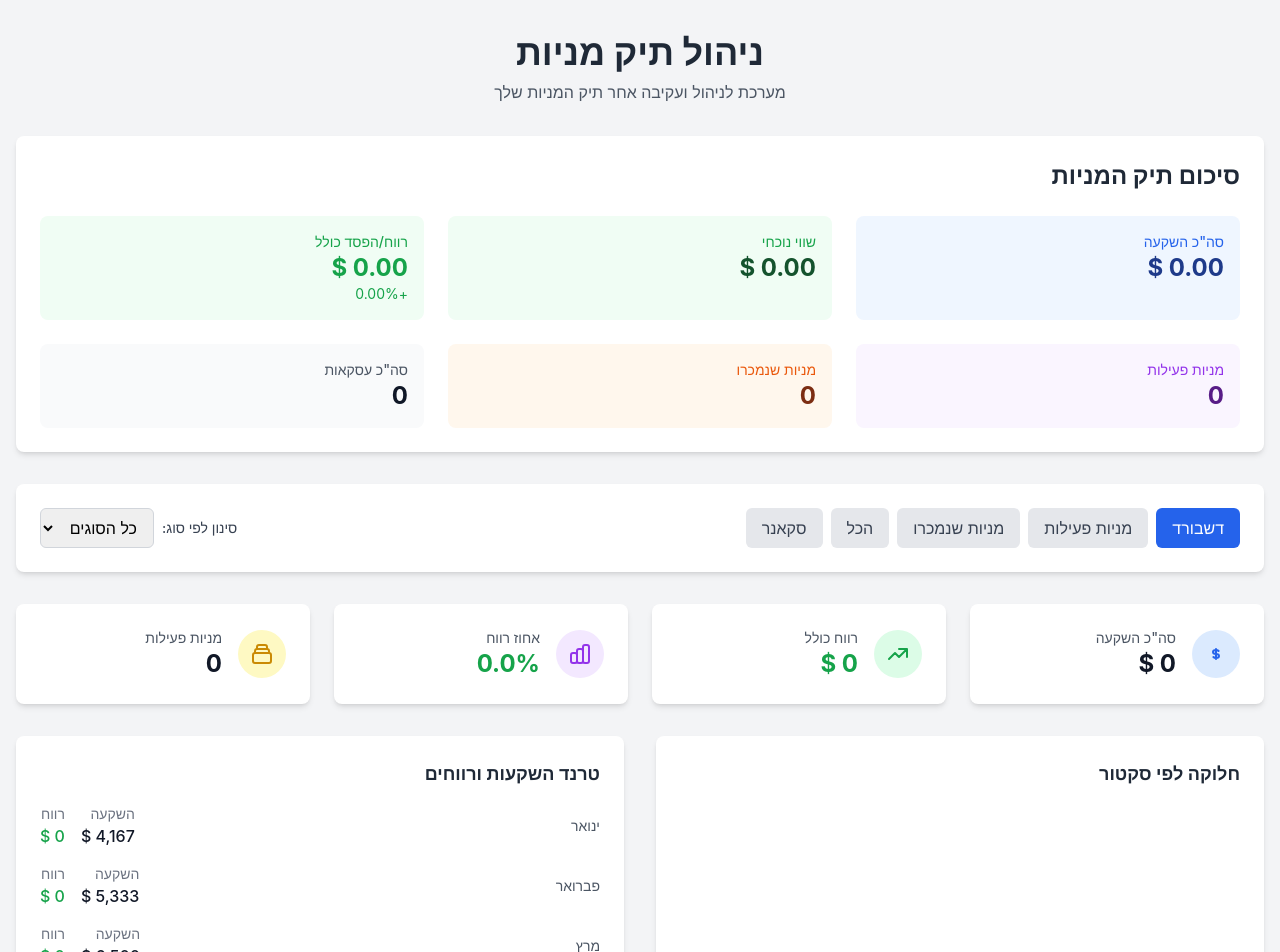
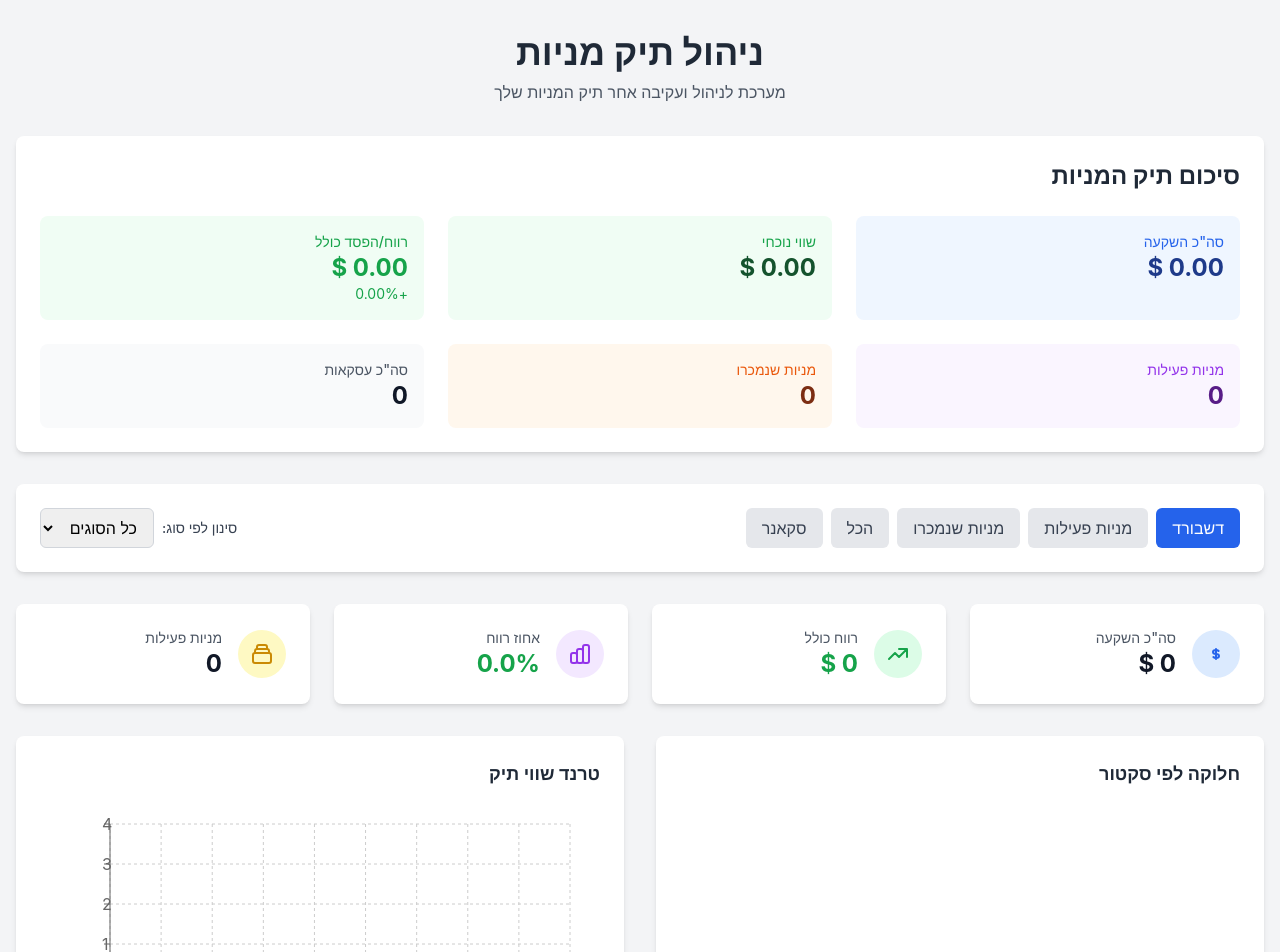
Before and after one commit to Omricohen2/stock-portfolio-app, a React (Create React App) app: page / in a window 1280 px wide. Shown: the top 952 px of the page. Built offline with nearby package versions, Linux system fonts and the light colour scheme.

Commit message:
תיקוני באגים

```diff
--- a/src/components/DashboardCharts.tsx
+++ b/src/components/DashboardCharts.tsx
@@ -1,6 +1,7 @@
 import React, { useState } from 'react';
 import { Stock, SoldStock, PortfolioSummary } from '../types';
 import { AddStockForm } from './AddStockForm';
+import { LineChart, Line, XAxis, YAxis, Tooltip, ResponsiveContainer, CartesianGrid } from 'recharts';
 
 interface DashboardChartsProps {
   stocks: Stock[];
@@ -59,25 +60,6 @@ export const DashboardCharts: React.FC<DashboardChartsProps> = ({
     })).sort((a, b) => b.percentage - a.percentage);
   };
 
-  // Generate mock trend data (last 6 months)
-  const generateTrendData = (): TrendData[] => {
-    const months = ['ינואר', 'פברואר', 'מרץ', 'אפריל', 'מאי', 'יוני'];
-    const baseInvested = summary?.totalInvested || 10000;
-    const baseProfit = summary?.totalProfit || 0;
-
-    return months.map((month, index) => {
-      const monthProgress = (index + 1) / 6;
-      const invested = baseInvested * (0.3 + monthProgress * 0.7); // Growing investment
-      const profit = baseProfit * monthProgress * (0.8 + Math.random() * 0.4); // Variable profit
-
-      return {
-        month,
-        profit: Math.round(profit),
-        invested: Math.round(invested)
-      };
-    });
-  };
-
   // Generate recommendations based on portfolio analysis
   const generateRecommendations = (): string[] => {
     const recommendations: string[] = [];
@@ -123,7 +105,16 @@ export const DashboardCharts: React.FC<DashboardChartsProps> = ({
   };
 
   const sectorData = calculateSectorDistribution();
-  const trendData = generateTrendData();
+  // --- Remove old generateTrendData and trendData usage ---
+
+  // --- New: Portfolio Value Trend Chart (placeholder, shows current value N times) ---
+  const N = 10;
+  const portfolioTrend = Array.from({ length: N }, (_, i) => ({
+    label: `T-${N - i}`,
+    value: summary?.currentValue || 0,
+  }));
+  // --- End new code ---
+
   const recommendations = generateRecommendations();
 
   const getSectorColor = (index: number): string => {
@@ -239,28 +230,17 @@ export const DashboardCharts: React.FC<DashboardChartsProps> = ({
 
         {/* Money Trend Chart */}
         <div className="bg-white rounded-lg shadow-md p-6">
-          <h3 className="text-lg font-semibold text-gray-800 mb-4">טרנד השקעות ורווחים</h3>
-          <div className="space-y-4">
-            {trendData.map((data, index) => (
-              <div key={data.month} className="flex items-center justify-between">
-                <div className="flex items-center">
-                  <div className="w-16 text-sm font-medium text-gray-600">{data.month}</div>
-                </div>
-                <div className="flex items-center space-x-4 space-x-reverse">
-                  <div className="text-right">
-                    <p className="text-sm text-gray-500">השקעה</p>
-                    <p className="font-medium text-gray-900">{formatCurrency(data.invested)}</p>
-                  </div>
-                  <div className="text-right">
-                    <p className="text-sm text-gray-500">רווח</p>
-                    <p className={`font-medium ${data.profit >= 0 ? 'text-green-600' : 'text-red-600'}`}>
-                      {formatCurrency(data.profit)}
-                    </p>
-                  </div>
-                </div>
-              </div>
-            ))}
-          </div>
+          <h3 className="text-lg font-semibold text-gray-800 mb-4">טרנד שווי תיק</h3>
+          <ResponsiveContainer width="100%" height={220}>
+            <LineChart data={portfolioTrend} margin={{ top: 20, right: 30, left: 10, bottom: 10 }}>
+              <CartesianGrid strokeDasharray="3 3" />
+              <XAxis dataKey="label" />
+              <YAxis domain={[0, 'auto']} />
+              <Tooltip formatter={(value) => `$${value}`} />
+              <Line type="monotone" dataKey="value" stroke="#2563eb" dot={false} strokeWidth={2} />
+            </LineChart>
+          </ResponsiveContainer>
+          {/* בעתיד: ניתן להחליף לנתוני היסטוריה אמיתיים */}
         </div>
       </div>
 
```
